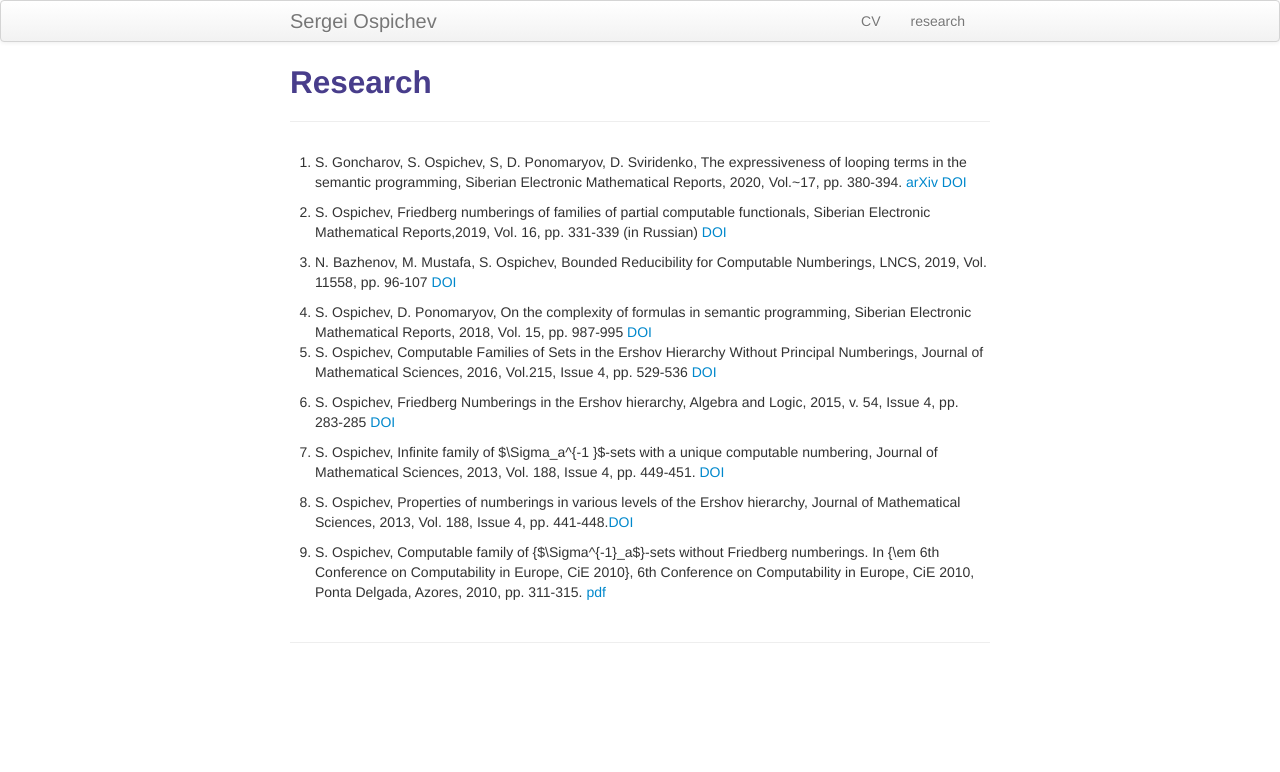
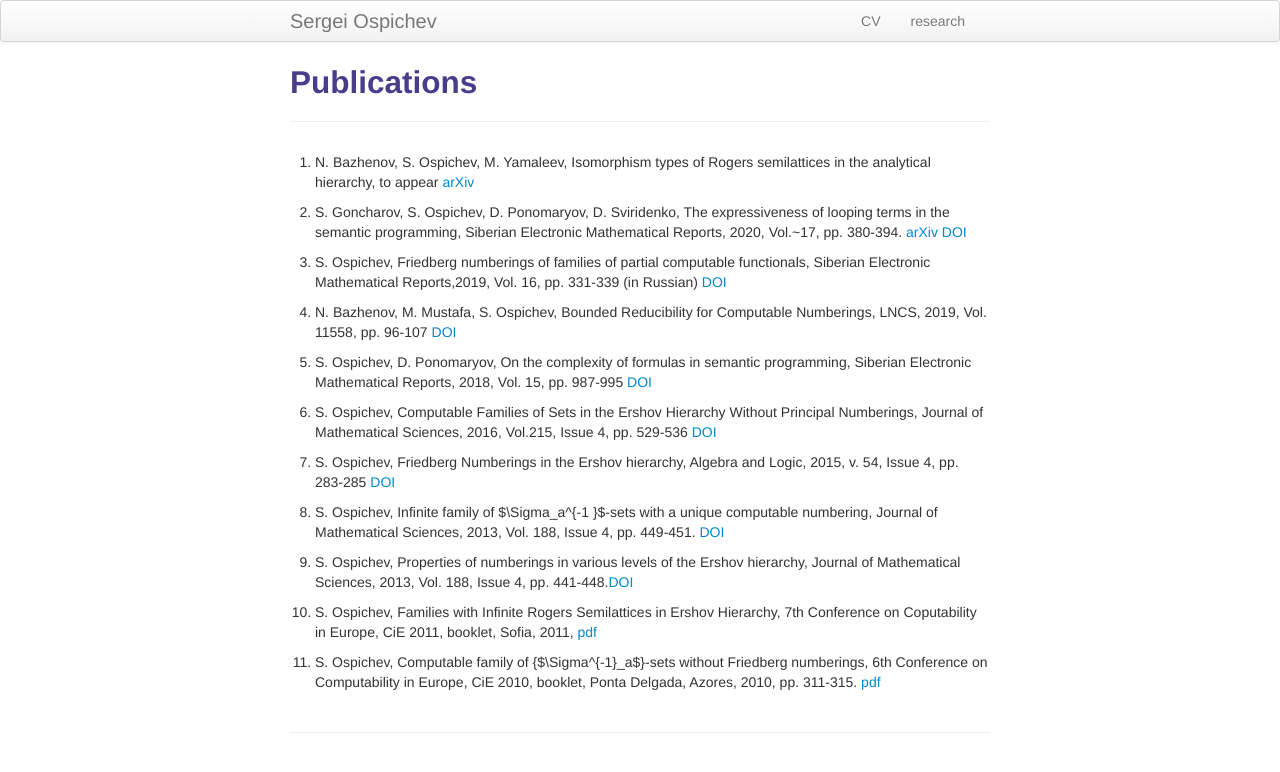
Before and after one commit to ospichev/ospichev.github.io, a Jekyll site: the page built from pages/research.md, in a window 1280 px wide. Shown: the top 772 px of the page. Built offline with Jekyll 4.4.1, drawn with Linux system fonts in a browser that asks for light colours.

Commit message:
update my website

```diff
--- a/pages/research.md
+++ b/pages/research.md
@@ -1,7 +1,7 @@
 ---
 layout: page
-title: Research
-description: Sergei Ospichev's research
+title: Publications
+description: Sergei Ospichev's Publications
 ---
 
 
@@ -11,22 +11,28 @@ description: Sergei Ospichev's research
 
 [click here for the most recent version of the paper]({{ BASE_PATH}}/pages/working_papers/sample-working-paper.pdf)
 -->
-1. S. Goncharov, S. Ospichev, S, D. Ponomaryov, D. Sviridenko, The expressiveness of looping terms in the semantic programming, Siberian Electronic Mathematical Reports, 2020, Vol.~17, pp. 380-394. [arXiv](https://arxiv.org/abs/1912.02731)  [DOI](https://doi.org/10.33048/semi.2020.17.024)
 
-2. S. Ospichev, Friedberg numberings of families of partial computable functionals, Siberian Electronic Mathematical Reports,2019, Vol. 16, pp. 331-339 (in Russian) [DOI](https://doi.org/10.33048/semi.2019.16.020)
+11. N. Bazhenov, S. Ospichev, M. Yamaleev, Isomorphism types of Rogers semilattices in the analytical hierarchy, to appear [arXiv](https://arxiv.org/abs/1912.05226)
 
-3. N. Bazhenov, M. Mustafa, S. Ospichev, Bounded Reducibility for Computable Numberings, LNCS, 2019, Vol. 11558, pp. 96-107  [DOI](https://doi.org/10.1007/978-3-030-22996-2_9)
+10. S. Goncharov, S. Ospichev, D. Ponomaryov, D. Sviridenko, The expressiveness of looping terms in the semantic programming, Siberian Electronic Mathematical Reports, 2020, Vol.~17, pp. 380-394. [arXiv](https://arxiv.org/abs/1912.02731)  [DOI](https://doi.org/10.33048/semi.2020.17.024)
 
-4. S. Ospichev, D. Ponomaryov, On the complexity of formulas in semantic programming, Siberian Electronic Mathematical Reports, 2018, Vol. 15, pp. 987-995 [DOI](https://doi.org/10.17377/semi.2018.15.083)
-5. S. Ospichev, Computable Families of Sets in the Ershov Hierarchy Without Principal Numberings, Journal of Mathematical Sciences, 2016, Vol.215, Issue 4, pp. 529-536 [DOI](https://doi.org/10.17377/semi.2018.15.083)
+9. S. Ospichev, Friedberg numberings of families of partial computable functionals, Siberian Electronic Mathematical Reports,2019, Vol. 16, pp. 331-339 (in Russian) [DOI](https://doi.org/10.33048/semi.2019.16.020)
 
-6. S. Ospichev, Friedberg Numberings in the Ershov hierarchy, Algebra and Logic, 2015, v. 54, Issue 4, pp. 283-285 [DOI](https://doi.org/10.1007/s00153-014-0402-y)
+8. N. Bazhenov, M. Mustafa, S. Ospichev, Bounded Reducibility for Computable Numberings, LNCS, 2019, Vol. 11558, pp. 96-107  [DOI](https://doi.org/10.1007/978-3-030-22996-2_9)
 
-7. S. Ospichev, Infinite family of $\Sigma_a^{-1 }$-sets with a unique computable numbering, Journal of Mathematical Sciences, 2013, Vol. 188, Issue 4, pp. 449-451. [DOI](https://doi.org/10.1007/s10958-012-1141-4)
+7. S. Ospichev, D. Ponomaryov, On the complexity of formulas in semantic programming, Siberian Electronic Mathematical Reports, 2018, Vol. 15, pp. 987-995 [DOI](https://doi.org/10.17377/semi.2018.15.083)
 
-8. S. Ospichev, Properties of numberings in various levels of the Ershov hierarchy, Journal of Mathematical Sciences, 2013, Vol. 188, Issue 4, pp. 441-448.[DOI](https://doi.org/10.1007/s10958-012-1140-5)
+6. S. Ospichev, Computable Families of Sets in the Ershov Hierarchy Without Principal Numberings, Journal of Mathematical Sciences, 2016, Vol.215, Issue 4, pp. 529-536 [DOI](https://doi.org/10.17377/semi.2018.15.083)
 
-9.  S. Ospichev, Computable family of {$\Sigma^{-1}_a$}-sets without Friedberg numberings. In {\em 6th Conference on Computability in Europe, CiE 2010}, 6th Conference on Computability in Europe, CiE 2010, Ponta Delgada, Azores, 2010, pp. 311-315. [pdf]({{ BASE_PATH}}/pages/working_papers/without.pdf)
+5. S. Ospichev, Friedberg Numberings in the Ershov hierarchy, Algebra and Logic, 2015, v. 54, Issue 4, pp. 283-285 [DOI](https://doi.org/10.1007/s00153-014-0402-y)
+
+4. S. Ospichev, Infinite family of $\Sigma_a^{-1 }$-sets with a unique computable numbering, Journal of Mathematical Sciences, 2013, Vol. 188, Issue 4, pp. 449-451. [DOI](https://doi.org/10.1007/s10958-012-1141-4)
+
+3. S. Ospichev, Properties of numberings in various levels of the Ershov hierarchy, Journal of Mathematical Sciences, 2013, Vol. 188, Issue 4, pp. 441-448.[DOI](https://doi.org/10.1007/s10958-012-1140-5)
+
+2. S. Ospichev, Families with Infinite Rogers Semilattices in Ershov Hierarchy, 7th Conference on Coputability in Europe, CiE 2011, booklet, Sofia, 2011, [pdf]({{ BASE_PATH}}/pages/working_papers/infinite.pdf)
+
+1.  S. Ospichev, Computable family of {$\Sigma^{-1}_a$}-sets without Friedberg numberings, 6th Conference on Computability in Europe, CiE 2010, booklet, Ponta Delgada, Azores, 2010, pp. 311-315. [pdf]({{ BASE_PATH}}/pages/working_papers/without.pdf)
 
 <!-- Note: this is how to write a comment in HTML. Everything in here won't show up on your webpage.-->
 
```
Also changed, not shown: 1 other file.
